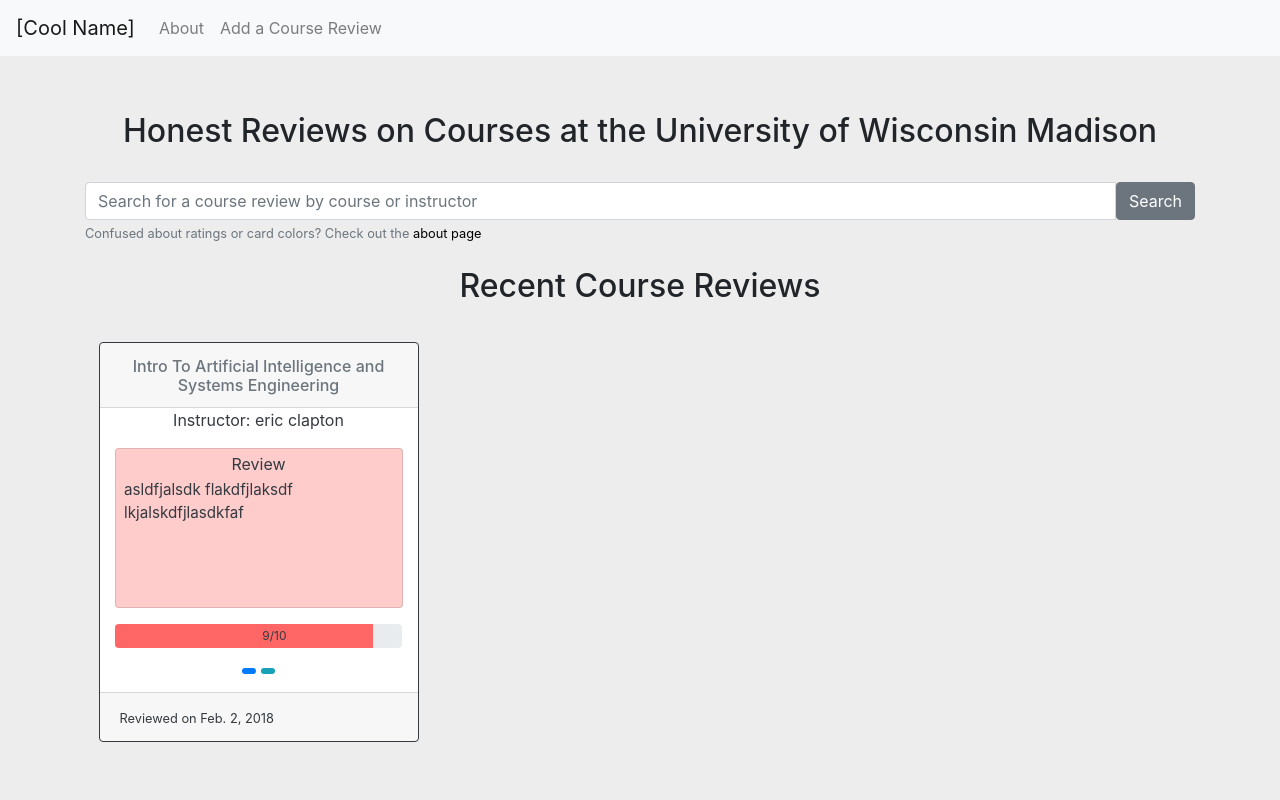
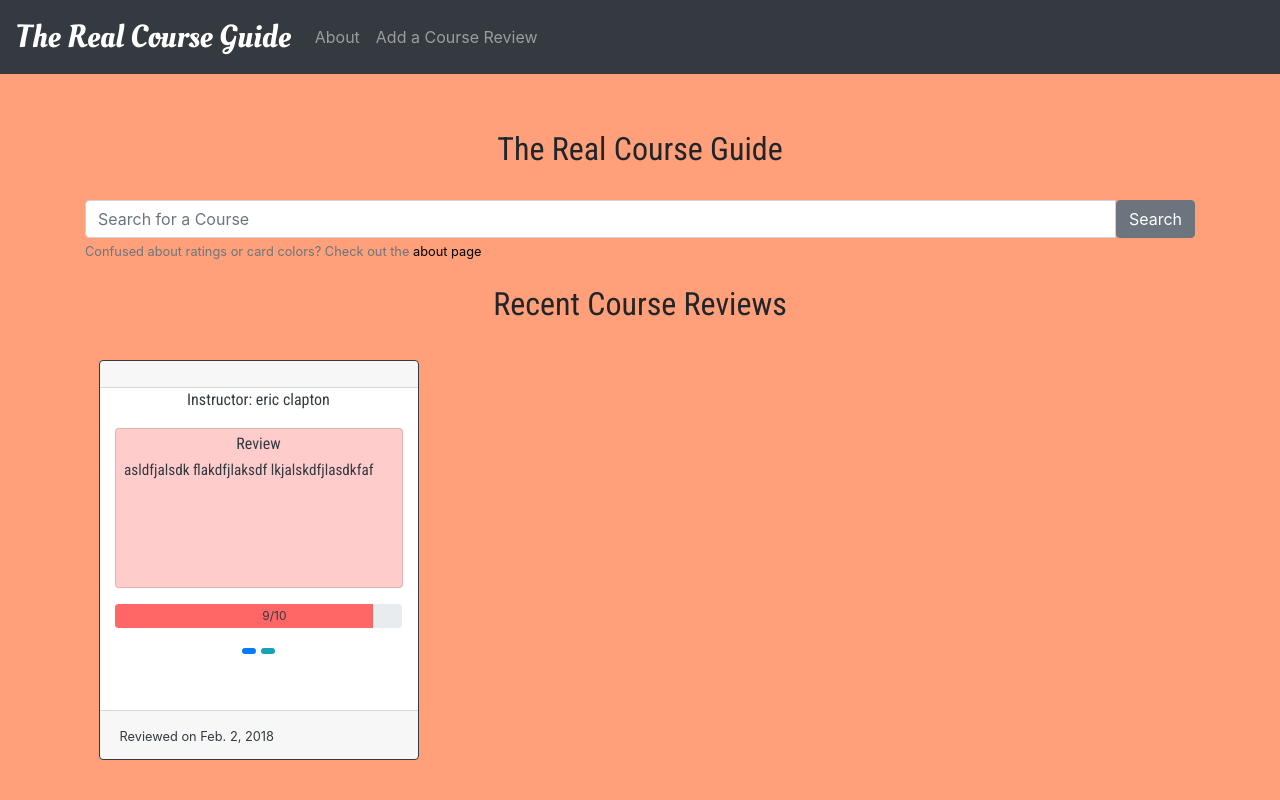
Before and after one commit to ejdweck/rate_courses, a Django app: page / in a window 1280 px wide. Run offline with Django 3.2, Linux system fonts and the light colour scheme; data comes from the database, SQL or seed files in the repository; some libraries are stand-ins or nearby versions.

Commit message:
UI color and font experiements.  WIP

```diff
--- a/static/css/main.css
+++ b/static/css/main.css
@@ -7,6 +7,7 @@ a:active {color: black;}    /* selected link */
 /* Center all headers for ease of use*/
 h1, h2, h3, h4, h5, h6 {
 	text-align: center;
+	font-family: 'Roboto Condensed', sans-serif;
 }
 
 /* rules for cards & elements within cards */
@@ -20,16 +21,19 @@ h1, h2, h3, h4, h5, h6 {
 
 .card-title {
 	font-size: 0.85em;
+	font-family: 'Roboto Condensed', sans-serif;
 }
 
 .card-text {
 	text-align: center;
+	font-family: 'Roboto Condensed', sans-serif;
 }
 
 .review-title {
 	margin-top: 1%;
 	margin-bottom: 1%;
 	text-align: center;
+	font-family: 'Roboto Condensed', sans-serif;
 }
 
 .review-text {
@@ -37,6 +41,7 @@ h1, h2, h3, h4, h5, h6 {
 	margin-left: 3%;
 	margin-right: 3%;
 	font-size: .95em;
+	font-family: 'Roboto Condensed', sans-serif;
 }
 
 .card-body {
@@ -84,14 +89,17 @@ h1, h2, h3, h4, h5, h6 {
 
 #course-code-modal {
 	margin: 0 auto;
+	font-family: 'Roboto Condensed', sans-serif;
 }
 #course-title-modal {
 	text-align: center;
 	margin-bottom: 2%;
+	font-family: 'Roboto Condensed', sans-serif;
 }
 
 .homepage-text {
 	margin-top: 5%;
+	font-family: 'Roboto Condensed', sans-serif;
 }
 
 .search-homepage {
@@ -131,6 +139,7 @@ body .ui-autocomplete .ui-menu-item .ui-state-focus {
 
 #formTitle {
 	text-align: center;
+	font-family: 'Roboto Condensed', sans-serif;
 }
 
 .course-review-tag-btn {
@@ -193,7 +202,10 @@ body .ui-autocomplete .ui-menu-item .ui-state-focus {
 
 /* background color */
 body {
-	background-color: #ededed;
+	/*background-color: #ffa07a;  SALMON
+	background-color: #ff9187;
+	background-color: #ffa69e;*/
+	background-color: #FFA07A;
 }
 
 /* rules for registration forms */
@@ -240,3 +252,15 @@ body {
 
 #myChart {
 }
+
+
+
+/* navbar */
+.navbar-brand {
+	font-family: 'Oleo Script', cursive;
+	font-size: 2em;
+}
+
+.nav-item {
+
+}
--- a/templates/homepage.html
+++ b/templates/homepage.html
@@ -1,7 +1,7 @@
 {% extends 'index.html' %}
 {% block content %}
 <div class="container">
-	<h2 class="homepage-text">Honest Reviews on Courses at the University of Wisconsin Madison</h2>
+	<h2 class="homepage-text">The Real Course Guide</h2>
 </div>
 <br>
 <div class="container">
@@ -9,7 +9,7 @@
 	  <div class="container">
 	  	<form method="get" action="/search/" role="search">
 		    <div class="input-group">
-		      <input type="text" class="form-control" placeholder="Search for a course review by course or instructor" name="searchbox">
+		      <input type="text" class="form-control" placeholder="Search for a Course" name="searchbox">
 		      <span class="input-group-btn">
 		        <button value="Search" type="text" id="search-submit" class="btn btn-secondary">Search</a>
 		      </span>
@@ -27,7 +27,7 @@
 	    <div class="card border-dark mb-3 color{{course.rating}}" id="card_box">
 	    	<a href="/course/{{course.courseId.courseId}}" class="card-header">
 		    	    <h6 >{{course.courseId.courseDepartment}}{{course.courseId.courseNumber}}</h6>
-					<h6 class="card-subtitle text-muted">Intro To Artificial Intelligence and Systems Engineering</h6>
+					<h6 class="card-subtitle text-muted">{{course.courseId.courseName}}</h6>
 	    	</a>
 		    <div class="card-body text-dark" data-toggle="modal" data-target=".review-{{course.reviewId}}">
 				<div class="modal fade course-review-modal review-{{course.reviewId}}" tabindex="-1" role="dialog" aria-labelledby="myLargeModalLabel" aria-hidden="true">
--- a/templates/index.html
+++ b/templates/index.html
@@ -13,6 +13,7 @@
     <!--
     <link rel="stylesheet" href="https://maxcdn.bootstrapcdn.com/bootstrap/4.0.0-alpha.6/css/bootstrap.min.css" integrity="sha384-rwoIResjU2yc3z8GV/NPeZWAv56rSmLldC3R/AZzGRnGxQQKnKkoFVhFQhNUwEyJ" crossorigin="anonymous">
   -->
+    <link href="https://fonts.googleapis.com/css?family=Oleo+Script|Roboto+Condensed" rel="stylesheet">
     <link rel="stylesheet" href="https://maxcdn.bootstrapcdn.com/bootstrap/4.0.0/css/bootstrap.min.css" integrity="sha384-Gn5384xqQ1aoWXA+058RXPxPg6fy4IWvTNh0E263XmFcJlSAwiGgFAW/dAiS6JXm" crossorigin="anonymous">
 
     <!-- JQuery -->
@@ -26,8 +27,8 @@
 
   </head>
   <body>
-    <nav class="navbar navbar-expand-lg navbar-light bg-light">
-      <a class="navbar-brand" href="/">[Cool Name]</a>
+    <nav class="navbar sticky-top navbar-expand-lg navbar-dark bg-dark">
+      <a class="navbar-brand" href="/">The Real Course Guide</a>
       <button class="navbar-toggler" type="button" data-toggle="collapse" data-target="#navbarNavAltMarkup" aria-controls="navbarNavAltMarkup" aria-expanded="false" aria-label="Toggle navigation">
         <span class="navbar-toggler-icon"></span>
       </button>
```
Also changed, not shown: templates/course_detail.html (+7 -5 lines).
